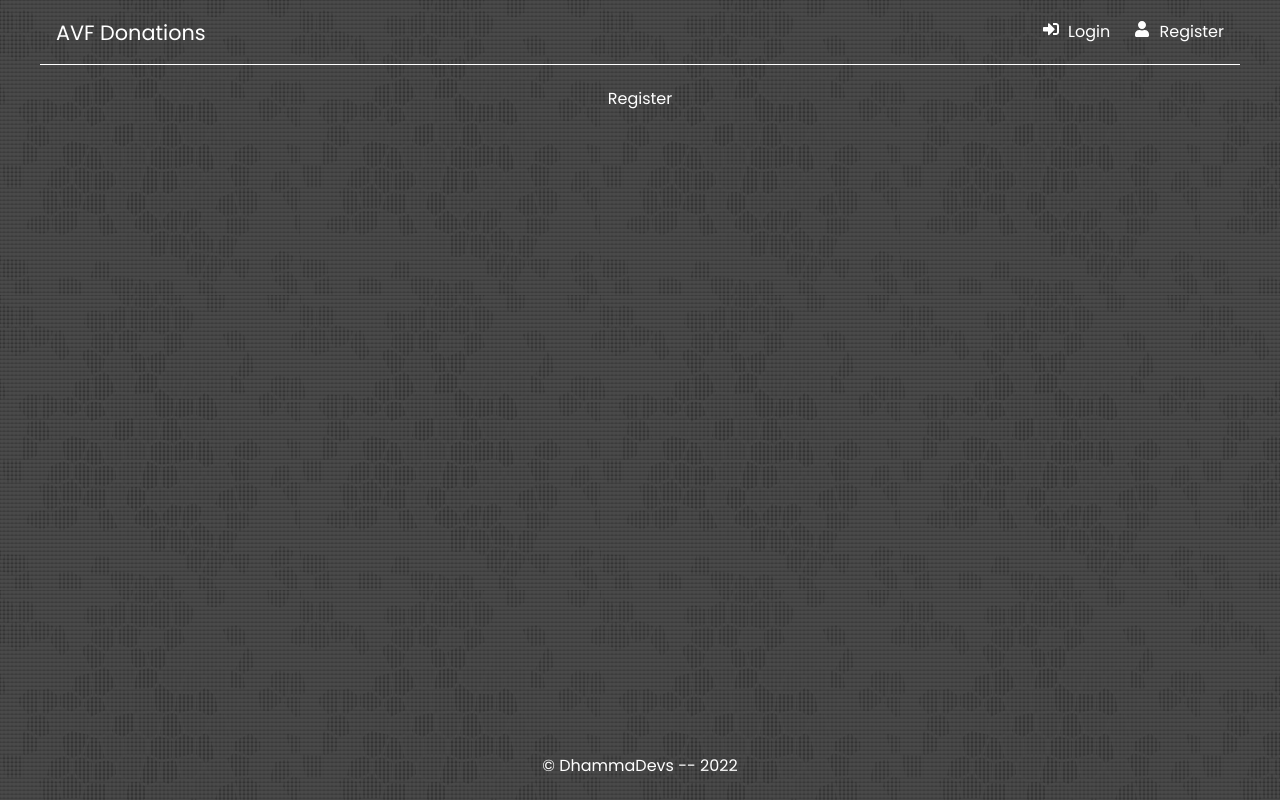
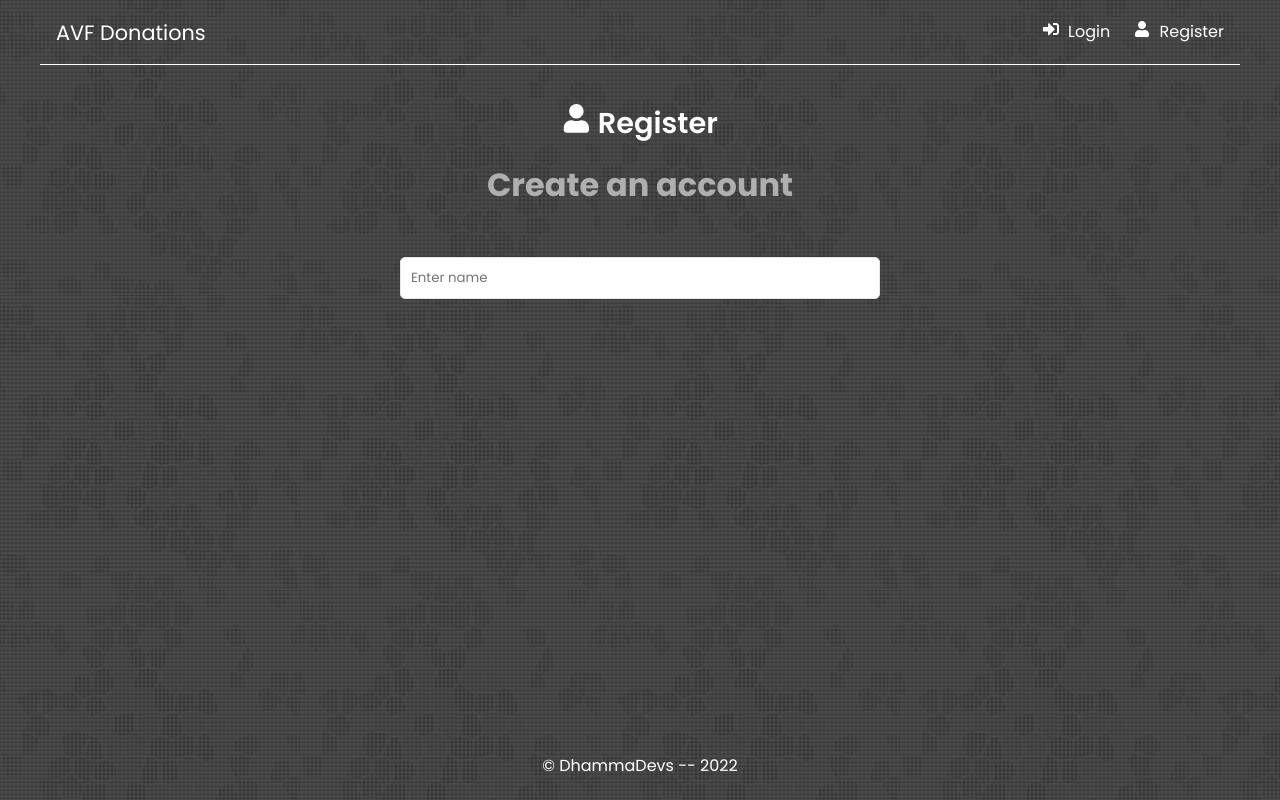
Before and after one commit to RobbieProkop/vipassana-receipts, a React (Create React App) app in the folder frontend/: page /register in a window 1280 px wide. Built offline with nearby package versions, Linux system fonts and the light colour scheme.

Commit message:
styling register form

```diff
--- a/frontend/src/App.js
+++ b/frontend/src/App.js
@@ -11,7 +11,7 @@ function App() {
     <>
       <Router>
         <Header />
-        <div className="container">
+        <div className="body-container">
           <Routes>
             <Route path="/" element={<Dashboard />}></Route>
             <Route path="/form" element={<Form />}></Route>
--- a/frontend/src/pages/Register.jsx
+++ b/frontend/src/pages/Register.jsx
@@ -1,4 +1,43 @@
+import { useState, useEffect } from "react";
+import { FaUser } from "react-icons/fa";
+
 const Register = () => {
-  return <div>Register</div>;
+  const [formData, setFormData] = useState({
+    name: "",
+    email: "",
+    password: "",
+    password2: "",
+  });
+
+  const { name, email, password, password2 } = formData;
+
+  const onChange = () => {};
+
+  return (
+    <>
+      <section className="heading">
+        <h1>
+          <FaUser /> Register
+        </h1>
+
+        <p>Create an account</p>
+      </section>
+      <section className="form">
+        <form>
+          <div className="form-group">
+            <input
+              type="text"
+              className="form-control"
+              id="name"
+              name="name"
+              value={name}
+              placeholder="Enter name"
+              onChange={onChange}
+            />
+          </div>
+        </form>
+      </section>
+    </>
+  );
 };
 export default Register;
--- a/frontend/src/styles/index.scss
+++ b/frontend/src/styles/index.scss
@@ -119,6 +119,51 @@ h1 {
   }
 }
 
+//body
+.body-container {
+  @include flex-center();
+  max-width: 1200px;
+  margin: 0 auto;
+  height: 100%;
+  flex-direction: column;
+
+  //register
+  .heading {
+    font-size: 2rem;
+    font-weight: 700;
+    margin-bottom: 3rem;
+    padding: 0 1.2rem;
+    text-align: center;
+    p {
+      color: rgb(175, 175, 175);
+    }
+  }
+
+  .form {
+    width: 40%;
+    margin: 0 auto;
+
+    .form-group {
+      margin-bottom: 10px;
+      input,
+      textarea,
+      select {
+        width: 100%;
+        padding: 10px;
+        border: 1px solid #e6e6e6;
+        border-radius: 5px;
+        font-family: inherit;
+        outline: none;
+      }
+      label {
+        text-align: left;
+        display: block;
+        margin: 0 0 5px 3px;
+      }
+    }
+  }
+}
+
 //footer
 .footer {
   // background: $grey;
```
